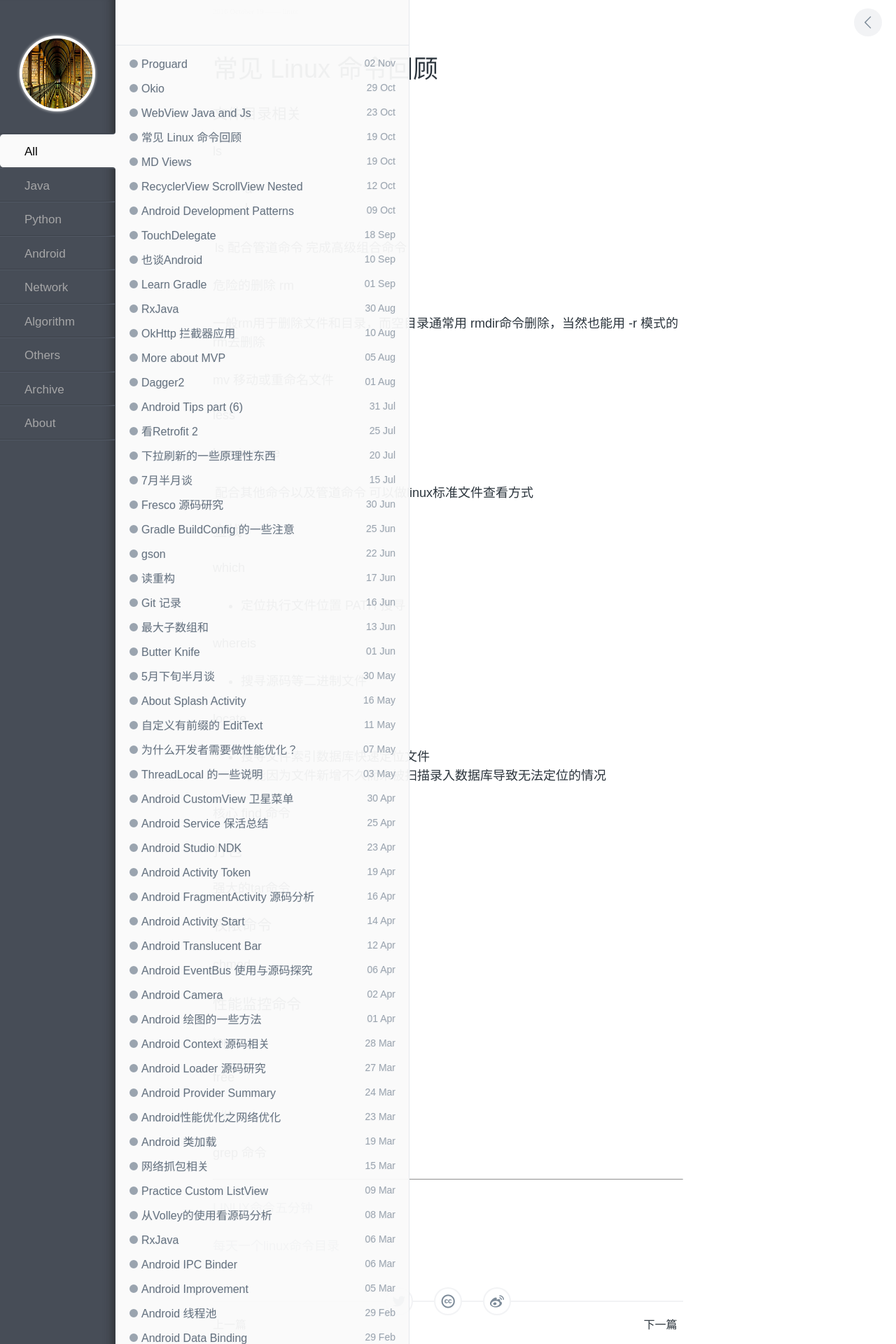
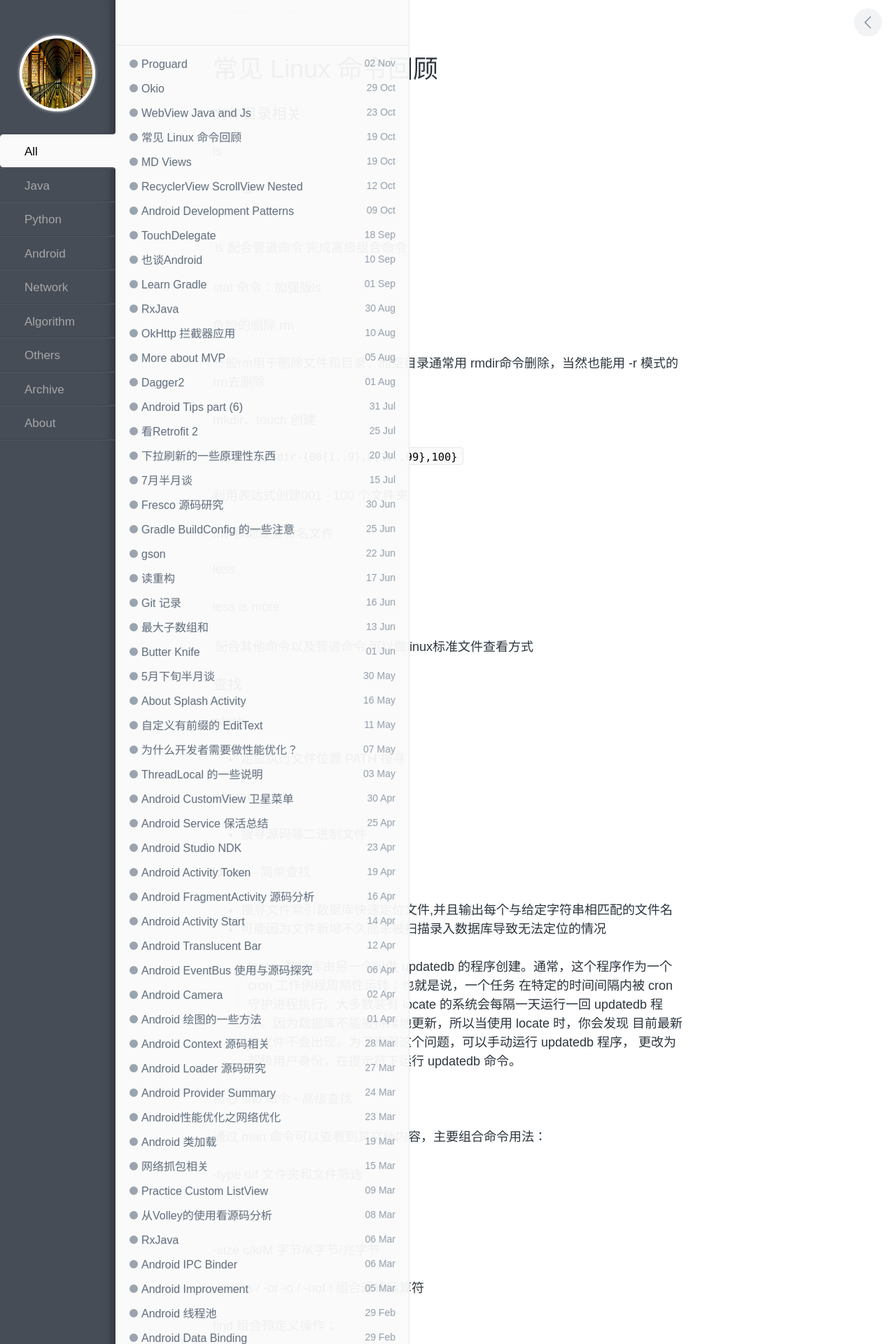
Before and after one commit to enlipan/enlipan.github.io, a Jekyll site: the page built from _posts/2016-10-19-linux-review.md, in a window 1280 px wide. Shown: the top 1920 px of the page at 70% size. Built offline with Jekyll 4.4.1, drawn with Linux system fonts in a browser that asks for light colours; nearby versions of some CDN libraries; comment, search, counter and statistics services are not loaded; some of the changed text lies outside the part shown.

Commit message:
modify page linux

```diff
--- a/_posts/2016-10-19-linux-review.md
+++ b/_posts/2016-10-19-linux-review.md
@@ -14,11 +14,18 @@
 
 ls 配合管道命令 |  完成高级组合命令
 
+stat 命令：加强版ls
 
 ####  危险的删除  rm
 
 一般rm用于删除文件和目录，而空目录通常用 rmdir命令删除，当然也能用  -r 模式的 rm去删除
 
+
+#### mkdir、touch 创建
+
+`mkdir -p dir-{00{1..9},0{10..99},100}`
+
+利用表达式创建001 - 100 个文件夹
 
 #### mv 移动或重命名文件
 
@@ -39,15 +46,54 @@
 
 *  搜寻源码等二进制文件
 
-#### locate
+#### locate  -- 简单查找
 
-*  搜寻文件索引数据库快速定位文件
+*  搜寻文件索引数据库快速定位文件,并且输出每个与给定字符串相匹配的文件名
 
 *  可能因为文件新增不久而未被扫描录入数据库导致无法定位的情况
 
+> locate 数据库由另一个叫做 updatedb 的程序创建。通常，这个程序作为一个 cron 工作例程周期性运转；也就是说，一个任务 在特定的时间间隔内被 cron 守护进程执行。大多数装有 locate 的系统会每隔一天运行一回 updatedb 程序。因为数据库不能被持续地更新，所以当使用 locate 时，你会发现 目前最新的文件不会出现。为了克服这个问题，可以手动运行 updatedb 程序， 更改为超级用户身份，在提示符下运行 updatedb 命令。
 
-####  核心 find 命令
+####  核心 find 命令 - 高级查找
 
+通过 man 命令可以查看到其文档内容，主要组合命令用法：
+
+ -type   d/f   文件夹和文件筛选
+
+ -name
+
+ -size    c/k/M  字节/K字节/兆字节
+
+ -and  -a /  -or  -o / -not !  组合逻辑运算符
+
+ find 组合预定义操作：
+
+ *  对find后的结果集进行操作：
+
+ -print  默认衔接操作——打印输出
+ -ls     同ls，无特殊
+ -delete delete前最好先打印输出确认，防止误操作删除
+ -quite  一旦找到第一条结果立即退出
+
+*  对结果集进行自定义行为  exec
+
+-exec command {} ;  注意 {} 以及 ； 符号在shell中的特殊意义，在此处使用需要转义
+eg:
+
+`find . -type f  -name '*.png'  -and  -size +1000k  -exec ls -l '{}' ';'`
+
+*  将find结果集集合，一次批量执行命令（而非原有对每条结果执行指令） :
+
+1.  改-exec command {} +   ——  + 结尾
+2. 使用 xargs —— 注意 xargs 命令参数个数的限制
+
+
+####  xargs 辅助命令
+
+
+
+
+[查找文件](https://billie66.github.io/TLCL/book/zh/chap18.html)
 
 ### 打包
 
@@ -57,7 +103,7 @@
 
 ### 权限命令
 
-chmod
+* chmod
 
 
 ### 性能监控命令
```
Also changed, not shown: other parts of _posts/2016-10-19-linux-review.md (+4 -0 lines).
